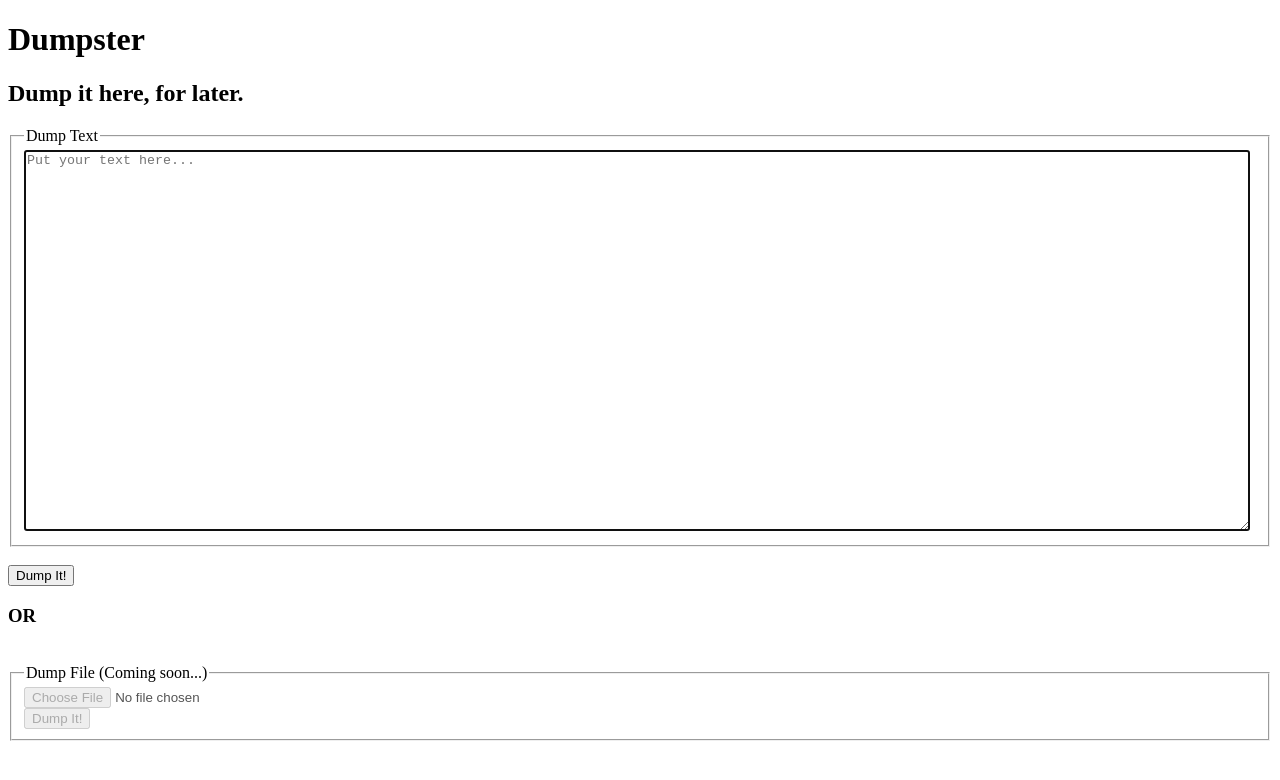
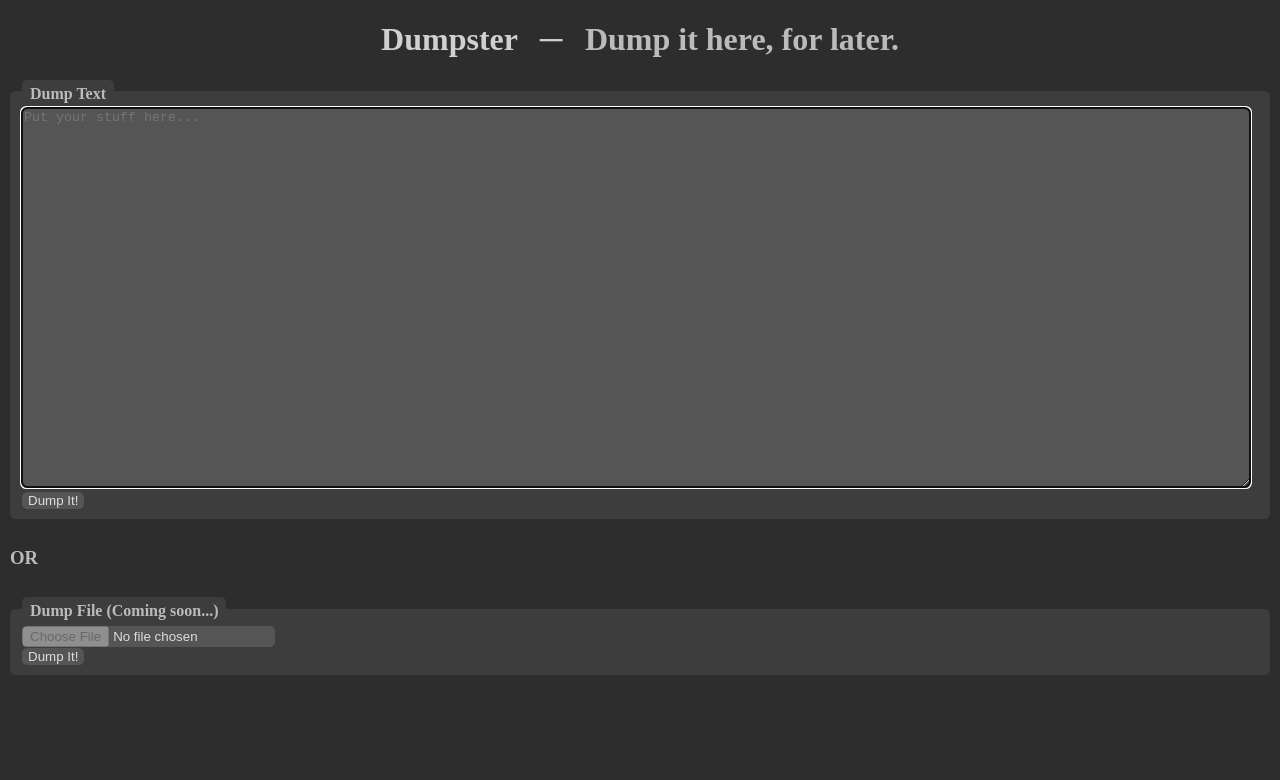
Before and after one commit to prkhrsrvstv1/Dumpster, a plain HTML site: page index.html in a window 1280 px wide. Drawn offline with Linux system fonts and the light colour scheme.

Commit message:
Add css styling, tweak title

```diff
--- a/index.html
+++ b/index.html
@@ -1,24 +1,22 @@
 <!DOCTYPE html>
 <html>
 <head>
-	<meta charset='utf-8'>
-	<meta http-equiv='X-UA-Compatible' content='IE=edge'>
-	<title>Dumpster</title>
-	<meta name='viewport' content='width=device-width, initial-scale=1'>
-	<link rel='stylesheet' type='text/css' media='screen' href='main.css'>
-	<script src='main.js'></script>
+	<meta charset="utf-8">
+	<meta http-equiv="X-UA-Compatible" content="IE=edge">
+	<title>Dumpster &ThinSpace; &boxh; &ThinSpace; Dump it here, for later.</title>
+	<meta name="viewport" content="width=device-width, initial-scale=1">
+	<link rel="stylesheet" type="text/css" media="screen" href="main.css">
+	<script src="main.js"></script>
 </head>
 <body>
-	<h1>Dumpster</h1>
-	<h2>Dump it here, for later.</h2>
+	<h1>Dumpster &ThinSpace; &boxh; &ThinSpace; <span id="sub-heading">Dump it here, for later.</span></h2></h1>
 	<form id="main-form">
 		<div id="text-fieldset">
 			<fieldset>
 				<legend>Dump Text</legend>
-				<textarea id="text-contents" style="width:99%;" rows=25 maxlength="2048" placeholder="Put your text here..." wrap="soft" autofocus></textarea>
-				</div>
+				<textarea id="text-contents" style="width:99%;" rows=25 maxlength="2048" placeholder="Put your stuff here..." wrap="soft" autofocus></textarea>
 				<br>
-				<input type="button" value="Dump It!" onclick="dumpText()">
+				<input class="dump-button" type="button" value="Dump It!" onclick="dumpText()">
 			</fieldset>
 		</div>
 		<br>
@@ -29,7 +27,7 @@
 				<legend>Dump File (Coming soon...)</legend>
 				<input id="file-contents" type="file" disabled>
 				<br>
-				<input type="button" value="Dump It!" onclick="dumpFile()" disabled>
+				<input class="dump-button" type="button" value="Dump It!" onclick="dumpFile()" disabled>
 			</fieldset>
 		</div>
 	</form>
--- a/main.css
+++ b/main.css
@@ -0,0 +1,44 @@
+body {
+	margin: 0;
+	padding: 0;
+	background-color: #2d2d2d;
+}
+
+h1 {
+	text-align: center;
+	color: #d0d0d0;
+}
+
+h3 {
+	margin: 10px;
+}
+
+#sub-heading, form {
+	color: #bbbbbb;
+}
+
+legend {
+	background-color: #3d3d3d;
+	font-weight: bold;
+	padding: 5px 8px 0 8px;
+}
+
+fieldset, textarea, .dump-button, #file-contents, legend {
+	border: 0;
+	border-radius: 4pt;
+}
+
+textarea {
+	background-color: #555555;
+	color: #cccccc;
+}
+
+.dump-button, #file-contents {
+	background-color: #555555;
+	color: #dddddd;
+}
+
+fieldset {
+	margin: 0 10px;
+	background-color: #3d3d3d;
+}
```
